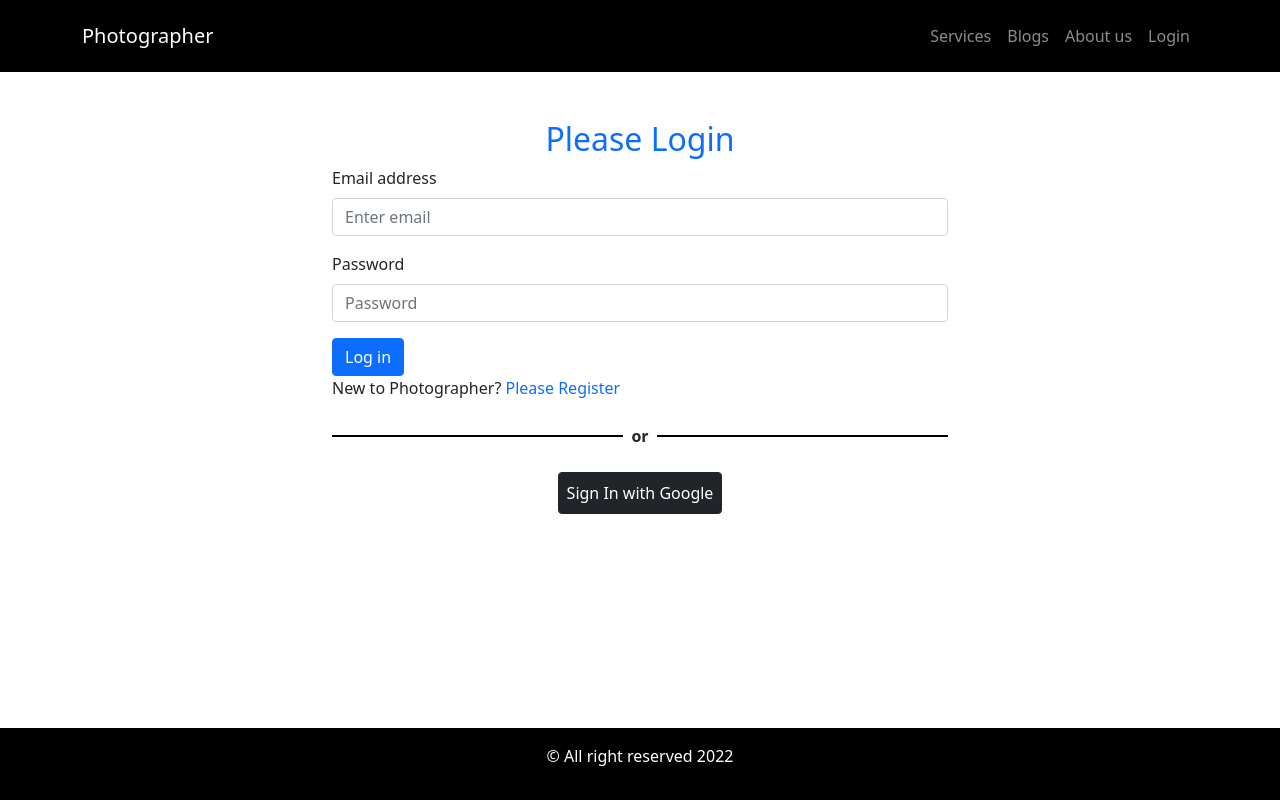
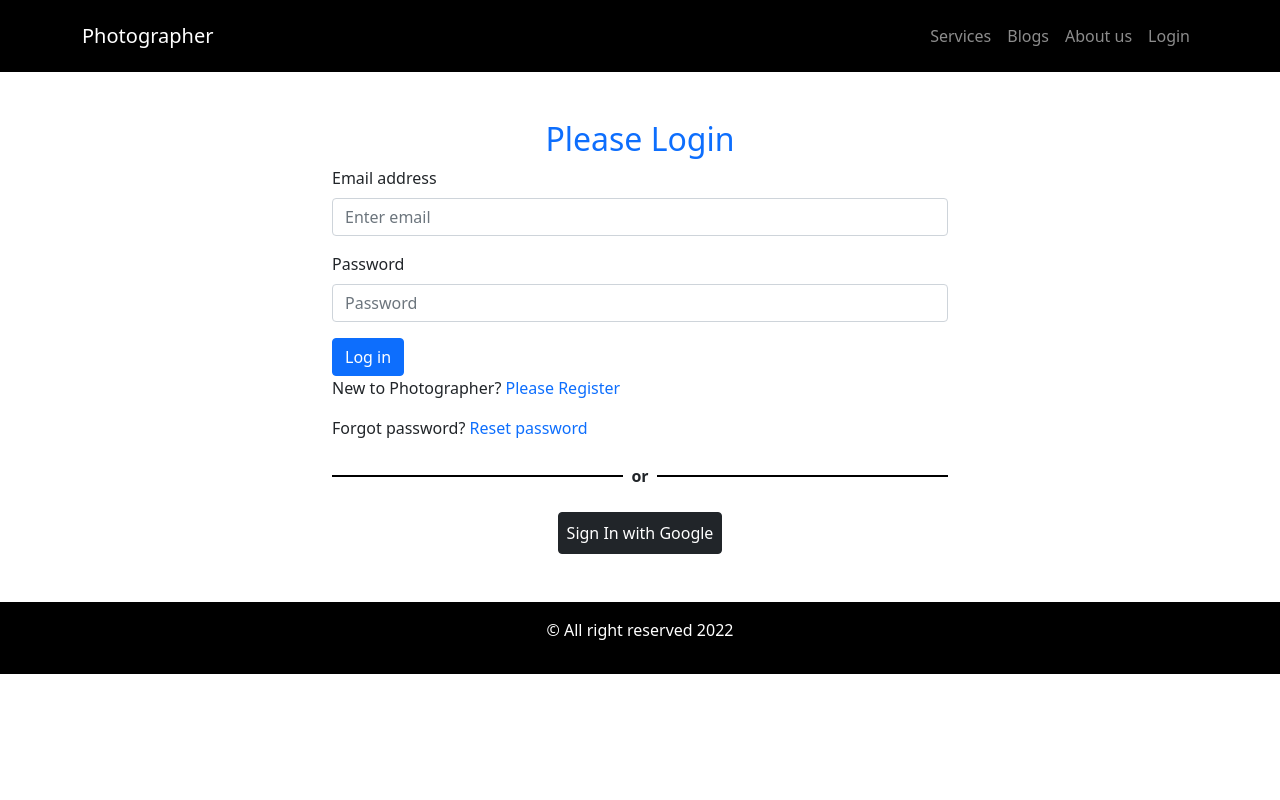
Before and after one commit to shakhawat-hridoy/independent-photographer, a React (Create React App) app: page /login in a window 1280 px wide. Built offline with nearby package versions, Linux system fonts and the light colour scheme; no server answers.

Commit message:
toast, error message added

```diff
--- a/package.json
+++ b/package.json
@@ -14,6 +14,7 @@
     "react-firebase-hooks": "^5.0.3",
     "react-router-dom": "^6.3.0",
     "react-scripts": "5.0.1",
+    "react-toastify": "^8.2.0",
     "web-vitals": "^2.1.4"
   },
   "scripts": {
--- /dev/null
+++ b/src/Pages/Login/ExtraLogin/ExtraLogin.js
@@ -0,0 +1,64 @@
+import React from "react";
+import { useSignInWithGoogle } from "react-firebase-hooks/auth";
+import { useLocation, useNavigate } from "react-router-dom";
+import auth from "../../../firebase.init";
+import Loading from "../../Loading/Loading";
+
+const ExtraLogin = () => {
+  const navigate = useNavigate();
+  const location = useLocation();
+  const [
+    signInWithGoogle,
+    userGoogleSignIn,
+    loadingGoogleSignIn,
+    errorGoogleSignIn,
+  ] = useSignInWithGoogle(auth);
+  let errorMessage = "";
+
+  let from = location.state?.from?.pathname || "/";
+
+  if (loadingGoogleSignIn) {
+    return <Loading></Loading>;
+  }
+  if (errorGoogleSignIn) {
+    errorMessage = (
+      <div>
+        <p className="text-danger">Error: {errorGoogleSignIn.message}</p>
+      </div>
+    );
+  }
+
+  if (userGoogleSignIn) {
+    navigate(from, { replace: true });
+  }
+
+  const handleGoogleSignIn = () => {
+    signInWithGoogle();
+  };
+  return (
+    <div>
+      <div className="d-flex align-items-center my-4">
+        <div
+          style={{ border: "1px solid black", width: "50%", height: "0.1px" }}
+        ></div>
+        <span className="mx-2">
+          <b>or</b>
+        </span>
+        <div
+          style={{ border: "1px solid black", width: "50%", height: "0.1px" }}
+        ></div>
+      </div>
+      {errorMessage}
+      <div className="text-center">
+        <button
+          onClick={handleGoogleSignIn}
+          className="btn btn-dark border border-dark p-2"
+        >
+          Sign In with Google
+        </button>
+      </div>
+    </div>
+  );
+};
+
+export default ExtraLogin;
--- a/src/Pages/Login/Login/Login.js
+++ b/src/Pages/Login/Login/Login.js
@@ -5,7 +5,12 @@ import {
   useSignInWithGoogle,
 } from "react-firebase-hooks/auth";
 import { useLocation, useNavigate } from "react-router-dom";
+import Loading from "../../Loading/Loading";
 import auth from "../../../firebase.init";
+import { ToastContainer, toast } from "react-toastify";
+import "react-toastify/dist/ReactToastify.css";
+import ExtraLogin from "../ExtraLogin/ExtraLogin";
+import { useSendPasswordResetEmail } from "react-firebase-hooks/auth";
 
 const Login = () => {
   const emailRef = useRef("");
@@ -21,24 +26,27 @@ const Login = () => {
     loadingEmailSignIn,
     errorEmailSignIn,
   ] = useSignInWithEmailAndPassword(auth);
-  const [
-    signInWithGoogle,
-    userGoogleSignIn,
-    loadingGoogleSignIn,
-    errorGoogleSignIn,
-  ] = useSignInWithGoogle(auth);
+
+  const [sendPasswordResetEmail, sending, errorPasswordReset] =
+    useSendPasswordResetEmail(auth);
 
   const navigateRegister = () => {
     navigate("/register");
   };
+  let errorMessage = "";
 
-  if (errorEmailSignIn || errorGoogleSignIn) {
-    <div>
-      <p className="text-danger">Error: {errorGoogleSignIn.message}</p>
-    </div>;
+  if (loadingEmailSignIn) {
+    return <Loading></Loading>;
+  }
+  if (errorEmailSignIn) {
+    errorMessage = (
+      <div>
+        <p className="text-danger">Error: {errorEmailSignIn.message}</p>
+      </div>
+    );
   }
 
-  if (userEmailSignIn || userGoogleSignIn) {
+  if (userEmailSignIn) {
     navigate(from, { replace: true });
   }
 
@@ -50,8 +58,10 @@ const Login = () => {
     signInWithEmailAndPassword(email, password);
   };
 
-  const handleGoogleSignIn = () => {
-    signInWithGoogle();
+  const handleResetPassword = async () => {
+    const email = emailRef.current.value;
+    await sendPasswordResetEmail(email);
+    toast("email sent");
   };
 
   return (
@@ -77,6 +87,7 @@ const Login = () => {
             required
           />
         </Form.Group>
+        {errorMessage}
         <Button variant="primary" type="submit">
           Log in
         </Button>
@@ -91,27 +102,22 @@ const Login = () => {
           Please Register
         </span>
       </p>
+      <p>
+        Forgot password?{" "}
+        <span
+          style={{ cursor: "pointer" }}
+          className="text-primary"
+          onClick={handleResetPassword}
+        >
+          Reset password
+        </span>
+      </p>
 
       {/* extra login option('s) */}
-      <div className="d-flex align-items-center my-4">
-        <div
-          style={{ border: "1px solid black", width: "50%", height: "0.1px" }}
-        ></div>
-        <span className="mx-2">
-          <b>or</b>
-        </span>
-        <div
-          style={{ border: "1px solid black", width: "50%", height: "0.1px" }}
-        ></div>
-      </div>
-      <div className="text-center">
-        <button
-          onClick={handleGoogleSignIn}
-          className="btn btn-dark border border-dark p-2"
-        >
-          Sign In with Google
-        </button>
-      </div>
+      <ExtraLogin></ExtraLogin>
+
+      {/* For reseting password with toast toast */}
+      <ToastContainer />
     </div>
   );
 };
--- a/src/Pages/Login/Register/Register.js
+++ b/src/Pages/Login/Register/Register.js
@@ -1,8 +1,12 @@
 import React, { useRef } from "react";
 import { Button, Form } from "react-bootstrap";
-import { useCreateUserWithEmailAndPassword } from "react-firebase-hooks/auth";
+import {
+  useCreateUserWithEmailAndPassword,
+  useSendEmailVerification,
+} from "react-firebase-hooks/auth";
 import { useNavigate } from "react-router-dom";
 import auth from "../../../firebase.init";
+import Loading from "../../Loading/Loading";
 
 const Login = () => {
   const nameRef = useRef("");
@@ -11,7 +15,28 @@ const Login = () => {
   const navigate = useNavigate();
 
   const [createUserWithEmailAndPassword, user, loading, error] =
-    useCreateUserWithEmailAndPassword(auth);
+    useCreateUserWithEmailAndPassword(auth, { sendEmailVerification: true });
+  let errorMessage = "";
+
+  if (loading) {
+    return <Loading></Loading>;
+  }
+
+  if (error) {
+    errorMessage = (
+      <div>
+        <p className="text-danger">Error: {error.message}</p>
+      </div>
+    );
+  }
+
+  const navigateLogin = () => {
+    navigate("/login");
+  };
+
+  if (user) {
+    navigate("/home");
+  }
 
   const handleRegister = (event) => {
     event.preventDefault();
@@ -19,10 +44,6 @@ const Login = () => {
     const password = passwordRef.current.value;
 
     createUserWithEmailAndPassword(email, password);
-  };
-
-  const navigateLogin = () => {
-    navigate("/login");
   };
 
   return (
@@ -52,6 +73,7 @@ const Login = () => {
             required
           />
         </Form.Group>
+        {errorMessage}
         <Button variant="dark" type="submit">
           Register
         </Button>
--- a/src/Pages/Shared/Footer/Footer.js
+++ b/src/Pages/Shared/Footer/Footer.js
@@ -2,7 +2,7 @@ import React from "react";
 
 const Footer = () => {
   return (
-    <div className="p-3 bg-black fixed-bottom">
+    <div className="p-3 bg-black sticky-bottom">
       <footer>
         <p className="text-white text-center">
           {<span>&copy;</span>} All right reserved {new Date().getFullYear()}
```
Also changed, not shown: 1 other file (tests, documents, lock files or other folders).
